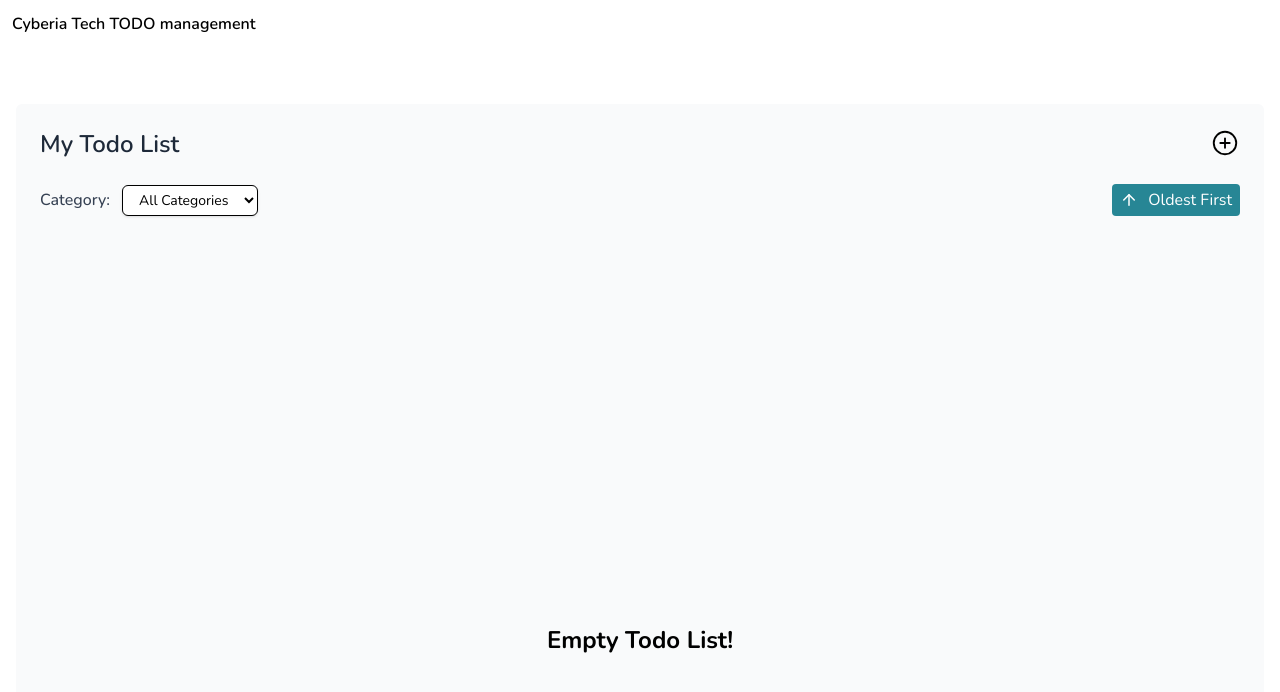
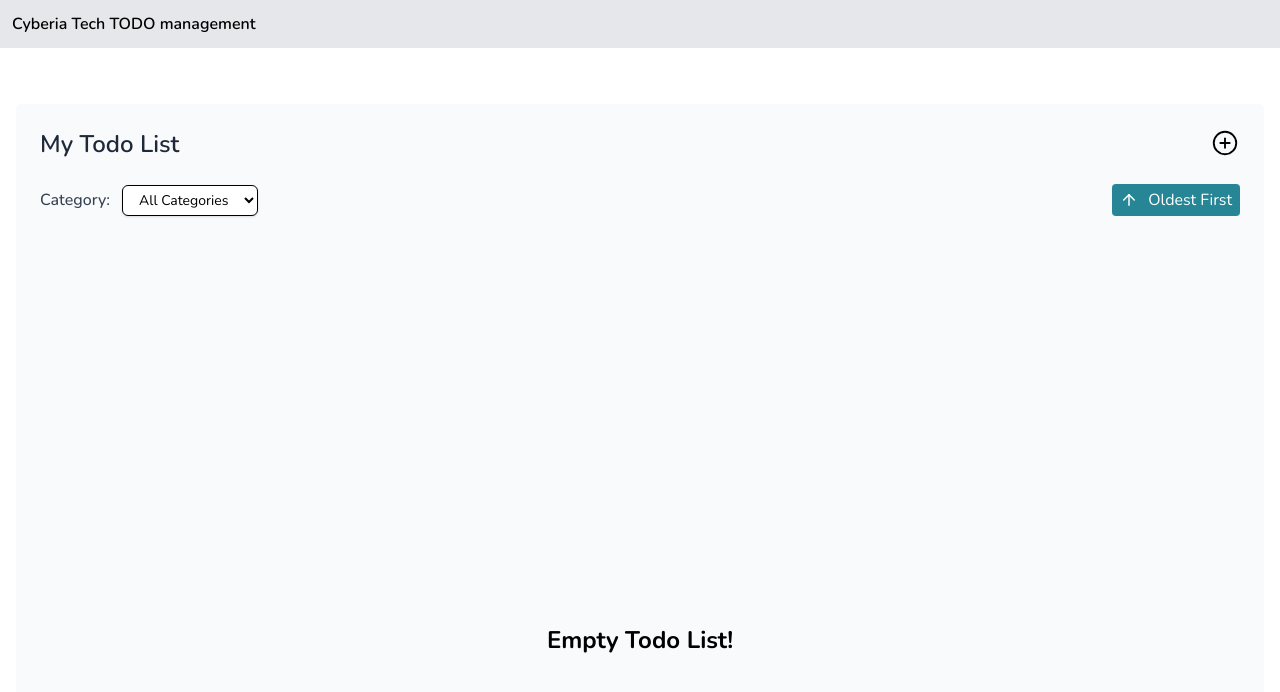
Before and after one commit to parham-ab/To-Do-List-Manager, a React (Vite) app: page / in a window 1280 px wide. Shown: the top 692 px of the page. Built offline with nearby package versions, Linux system fonts and the light colour scheme.

Commit message:
header bg

```diff
--- a/src/components/layout/Header.jsx
+++ b/src/components/layout/Header.jsx
@@ -1,9 +1,8 @@
 import { Link } from "react-router-dom";
 
 const Header = () => {
-  const headerClass = `p-3 mb-14 flex items-center justify-between`;
   return (
-    <header className={headerClass}>
+    <header className={"p-3 mb-14 flex items-center justify-between bg-gray-200"}>
       <Link to="/" className={`font-semibold`}>
         Cyberia Tech TODO management
       </Link>
--- a/src/pages/HomePage/components/TodoList.jsx
+++ b/src/pages/HomePage/components/TodoList.jsx
@@ -11,7 +11,7 @@ import TodoForm from "./TodoForm";
 import Popup from "components/Popup";
 
 const TodoList = () => {
-  const { todoList } = useSelector((state) => state).todoReducer;
+  const todoList = useSelector((state) => state.todoReducer.todoList);
   const dispatch = useDispatch();
   const [filterCategory, setFilterCategory] = useState("all");
   const [sortAsc, setSortAsc] = useState(true);
```
